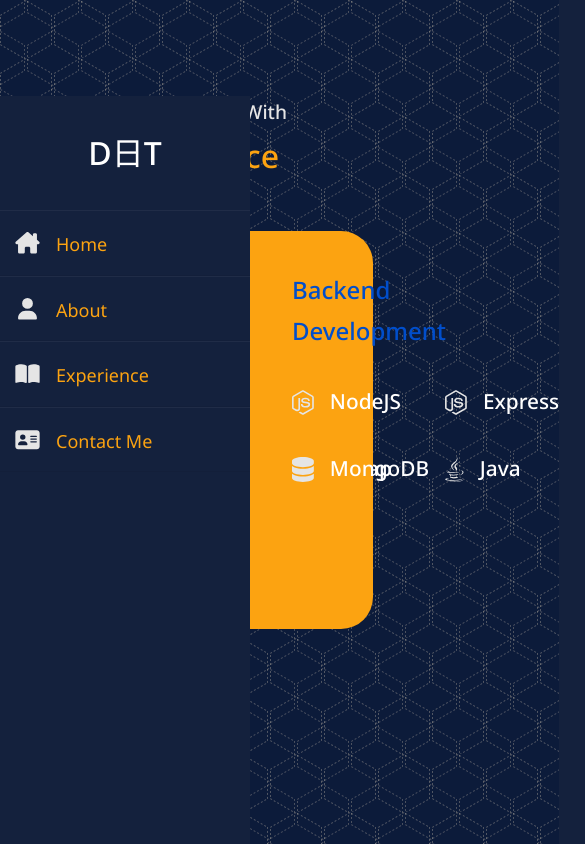
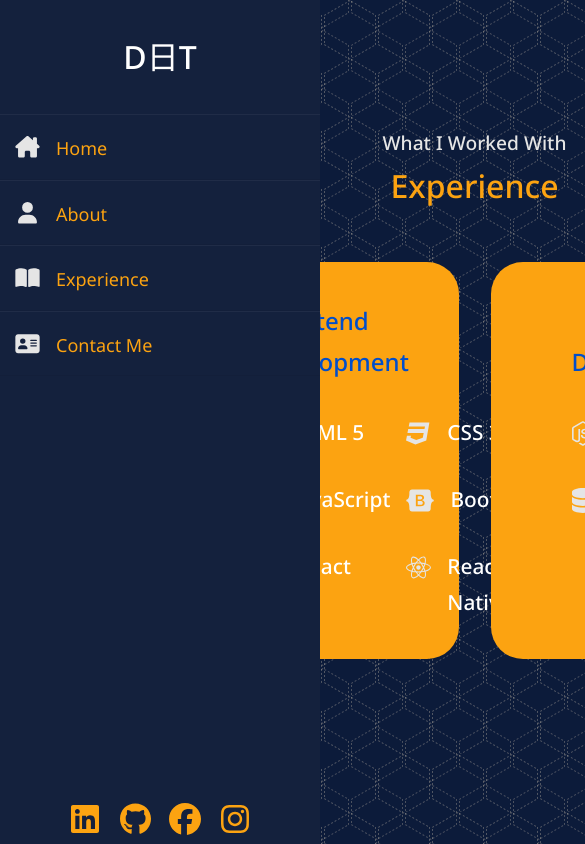
Before and after one commit to davidta555/portfolio-page, a React (Create React App) app: page /technologies in a window 390 px wide. Shown: the top 844 px of the page, 585 px wide, since content can reach past the window. Built offline with nearby package versions, Linux system fonts and the light colour scheme.

Commit message:
CSS fixes

```diff
--- a/package.json
+++ b/package.json
@@ -16,6 +16,7 @@
     "react-dom": "^18.1.0",
     "react-router-dom": "^6.3.0",
     "react-scripts": "5.0.1",
+    "react-typewriter-effect": "^1.1.0",
     "web-vitals": "^2.1.4"
   },
   "scripts": {
--- a/src/components/about/About.jsx
+++ b/src/components/about/About.jsx
@@ -11,7 +11,7 @@
 
 const About = () => {
   return (
-    <div>
+    <div className="pageContainer">
       <Nav />
       <section id="about">
         <h5>Getting to Know</h5>
--- a/src/components/contact/Contact.jsx
+++ b/src/components/contact/Contact.jsx
@@ -30,8 +30,9 @@
   };
 
   return (
+    <div className="pageContainer">
+      <Nav />
       <section id="contact">
-      <Nav />
         <h5>Email for Inquries</h5>
         <h2>Contact Me</h2>
 
@@ -57,6 +58,7 @@
           </form>
         </div>
       </section>
+    </div>
   );
 };
 
--- a/src/components/main/Main.jsx
+++ b/src/components/main/Main.jsx
@@ -8,6 +8,7 @@
   faLinkedin,
   faInstagram,
 } from "@fortawesome/free-brands-svg-icons";
+import TypeWriterEffect from "react-typewriter-effect";
 
 const Main = () => {
   return (
@@ -16,7 +17,25 @@
       <div className="mainTitle">
         <h5>Hello, I'm</h5>
         <h1>David Ta</h1>
-        <h5>Fullstack Developer</h5>
+        <TypeWriterEffect
+          textStyle={{
+            fontFamily: "Noto Sans",
+            color: "#ffffff",
+            fontWeight: 500,
+            fontSize: "1.5em",
+          }}
+          startDelay={2000}
+          cursorColor="#ffffff"
+          multiText={[
+            "Gamer",
+            "Tennis Player",
+            "Audiophile",
+            "Learner",
+            "Fullstack Engineer",
+          ]}
+          multiTextDelay={1500}
+          typeSpeed={100}
+        />
       </div>
 
       <div className="mainNav">
--- a/src/components/nav/nav.css
+++ b/src/components/nav/nav.css
@@ -6,7 +6,7 @@
 }
 
 .navDiv .navContainer {
-  width: 250px;
+  width: 20rem;
   height: 100%;
   background: var(--color-bg);
   padding: 30px 0px;
--- a/src/components/technologies/Technologies.jsx
+++ b/src/components/technologies/Technologies.jsx
@@ -1,6 +1,6 @@
 import React from "react";
 import "./technologies.css";
-import Nav from "../nav/Nav"
+import Nav from "../nav/Nav";
 import { FontAwesomeIcon } from "@fortawesome/react-fontawesome";
 import {
   faHtml5,
@@ -15,8 +15,9 @@
 
 const Technologies = () => {
   return (
+    <div className="pageContainer">
+      <Nav />
       <section id="technologies">
-      <Nav />
         <h5>What I Worked With</h5>
         <h2>Experience</h2>
 
@@ -74,6 +75,7 @@
           </div>
         </div>
       </section>
+    </div>
   );
 };
 
--- a/src/index.css
+++ b/src/index.css
@@ -12,7 +12,6 @@
 
 :root {
   --color-bg: #14213d;
-  /* --color-bg-variant: #cb7e01; */
   --color-primary: #fca311;
   --color-primary-variant: #014ecb;
   --color-white: #ffffff;
@@ -20,10 +19,6 @@
   --color-black: #000000;
 
   --transition: all 400ms ease;
-
-  --container-width-lg: 75%;
-  --container-width-md: 86%;
-  --container-width-sm: 90%;
 }
 
 ::-webkit-scrollbar {
@@ -57,8 +52,14 @@
   font-size: 2.5rem;
 }
 
+.pageContainer {
+  display: grid;
+  grid-template-columns: 1fr 5fr;
+  height: 100vh;
+}
+
 section {
-  margin-top: 4rem;
+  margin-top: 15vh;
 }
 
 section > h2,
@@ -113,25 +114,3 @@
   width: 100%;
   object-fit: cover;
 }
-
-/* Media Queries */
-
-@media (max-width: 1024px) {
-  .container {
-    width: var(--container-width-md);
-  }
-
-  section {
-    margin-top: 6rem;
-  }
-}
-
-@media (max-width: 600px) {
-  .container {
-    width: var(--container-width-sm);
-  }
-
-  section {
-    margin-bottom: 2rem;
-  }
-}
```
Also changed, not shown: 1 other file (tests, documents, lock files or other folders). Lines whose indentation alone changed are shown as unchanged.
